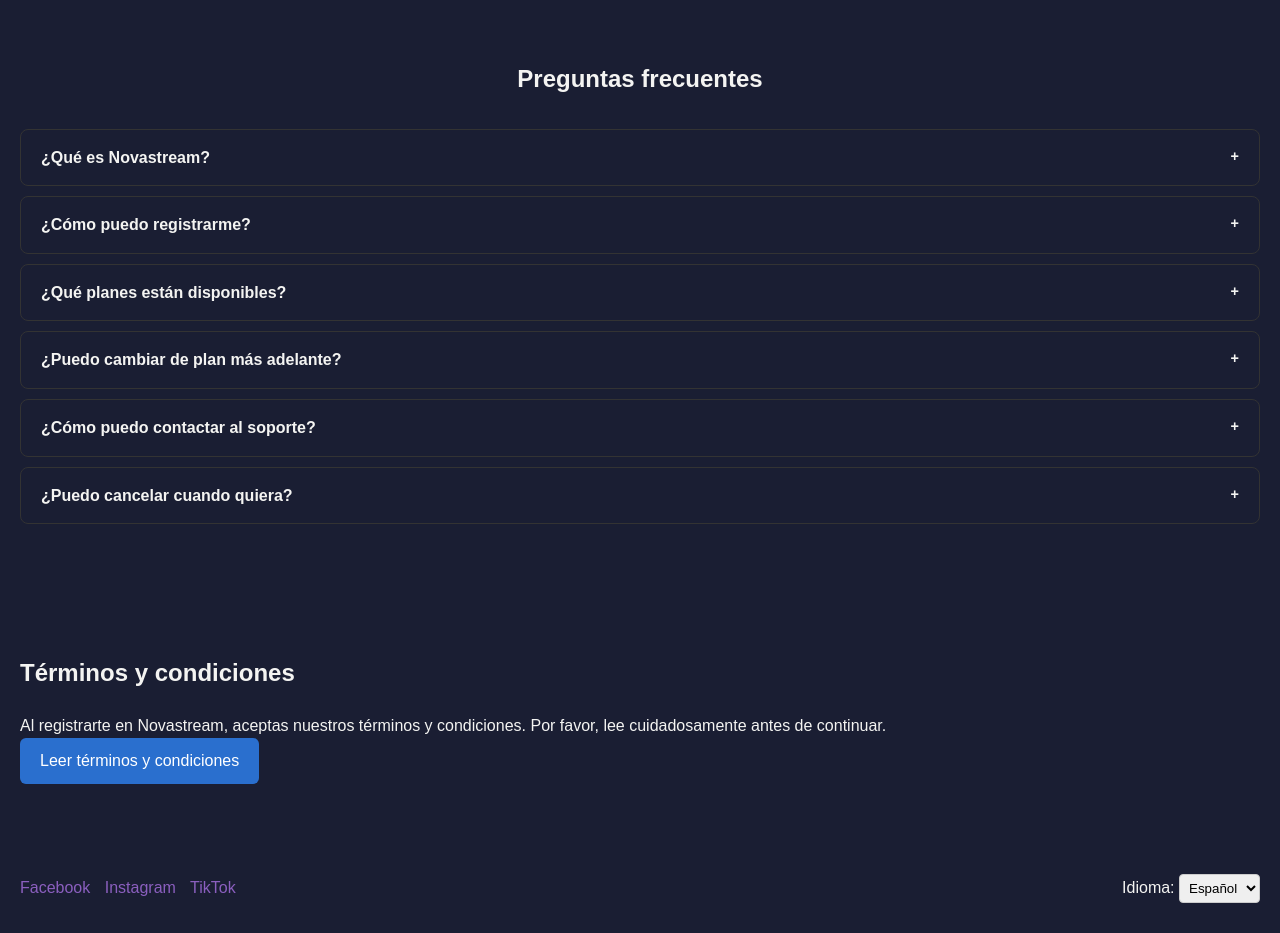
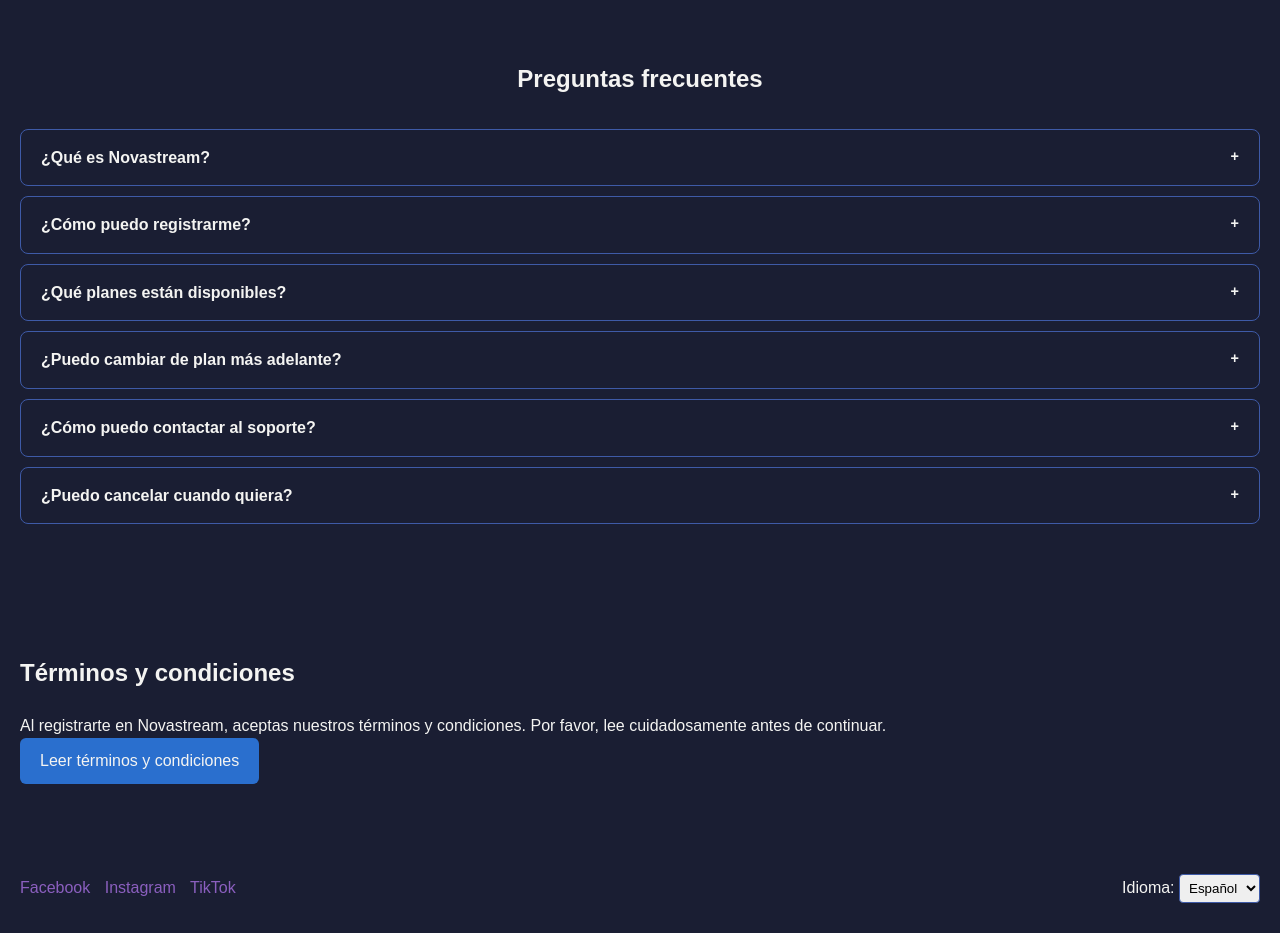
Before and after one commit to CristianCuestas/NOVASTREAM, a plain HTML site: page mainpage.html in a window 1280 px wide. Shown: the part 1140-2073 px from the top of the page. Drawn offline with Linux system fonts and the light colour scheme.

Commit message:
Add files via upload

```diff
--- a/mainpage.css
+++ b/mainpage.css
@@ -39,7 +39,7 @@
     display: inline-block;
     padding: 10px 20px;
     background-color: var(--pantone-directoire-blue);
-    color: #fff;
+    color: var(--pantone-brilliant-white);
     text-decoration: none;
     border-radius: 6px;
     transition: 0.3s;
@@ -129,7 +129,7 @@
     margin-bottom: 10px;
     border-radius: 8px;
     transition: all 0.3s ease;
-    border: 1px solid #333;
+    border: 1px solid var(--pantone-strong-blue);
 }
 summary {
     font-weight: bold;
@@ -182,7 +182,7 @@
 .idioma select {
     padding: 5px;
     border-radius: 4px;
-    border: 1px solid #ccc;
+    border: 1px solid var(--pantone-strong-blue);
 }
 
 /* Responsive Design */
--- a/mainpage.html
+++ b/mainpage.html
@@ -10,7 +10,7 @@
     <header class="navigationbar">
         <div class="logo">Novastream</div>
         <nav class="navigation-buttons">
-            <a href="login.html" class="button btn-login">Ingreso</a>
+            <a href="login-usuario.html" class="button btn-login">Ingreso</a>
             <a href="register.html" class="button btn-register">Registro</a>
         </nav>
     </header>
```
Also changed, not shown: README.md.
